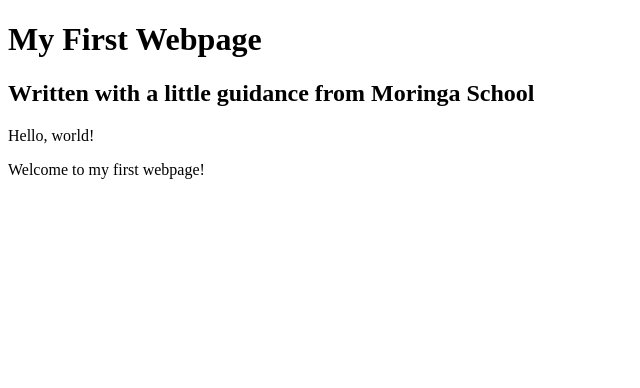
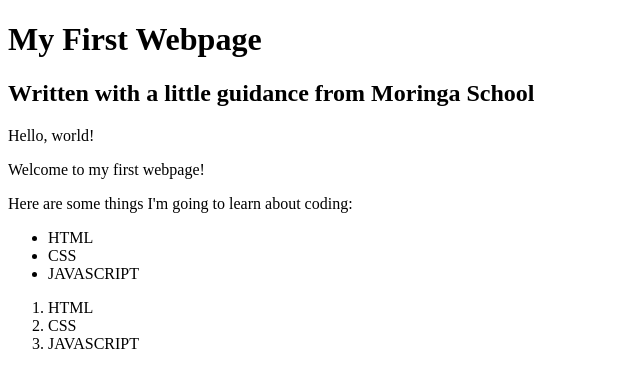
Before and after one commit to Nasseh123/my-first-website, a plain HTML site: page my-first-webpage.html in a window 1280 px wide. Shown: the whole page, without its empty margins (0-640 px from the left). Drawn offline with Linux system fonts and the light colour scheme.

Commit message:
add list elements

```diff
--- a/my-first-webpage.html
+++ b/my-first-webpage.html
@@ -12,6 +12,20 @@
     <P>Hello, world! </P>
     <p></p>Welcome to my first webpage!</p>
 
+    <p>Here are some things I'm going to learn about coding:</p>
+
+     <ul>
+         <li>HTML</li>
+         <li>CSS</li>
+         <LI>JAVASCRIPT</LI>
+     </ul>
+
+     <OL>
+         <li>HTML</li>
+         <li>CSS</li>
+         <LI>JAVASCRIPT</LI>
+     </OL>
+
   </body>
 
 </html>
```
